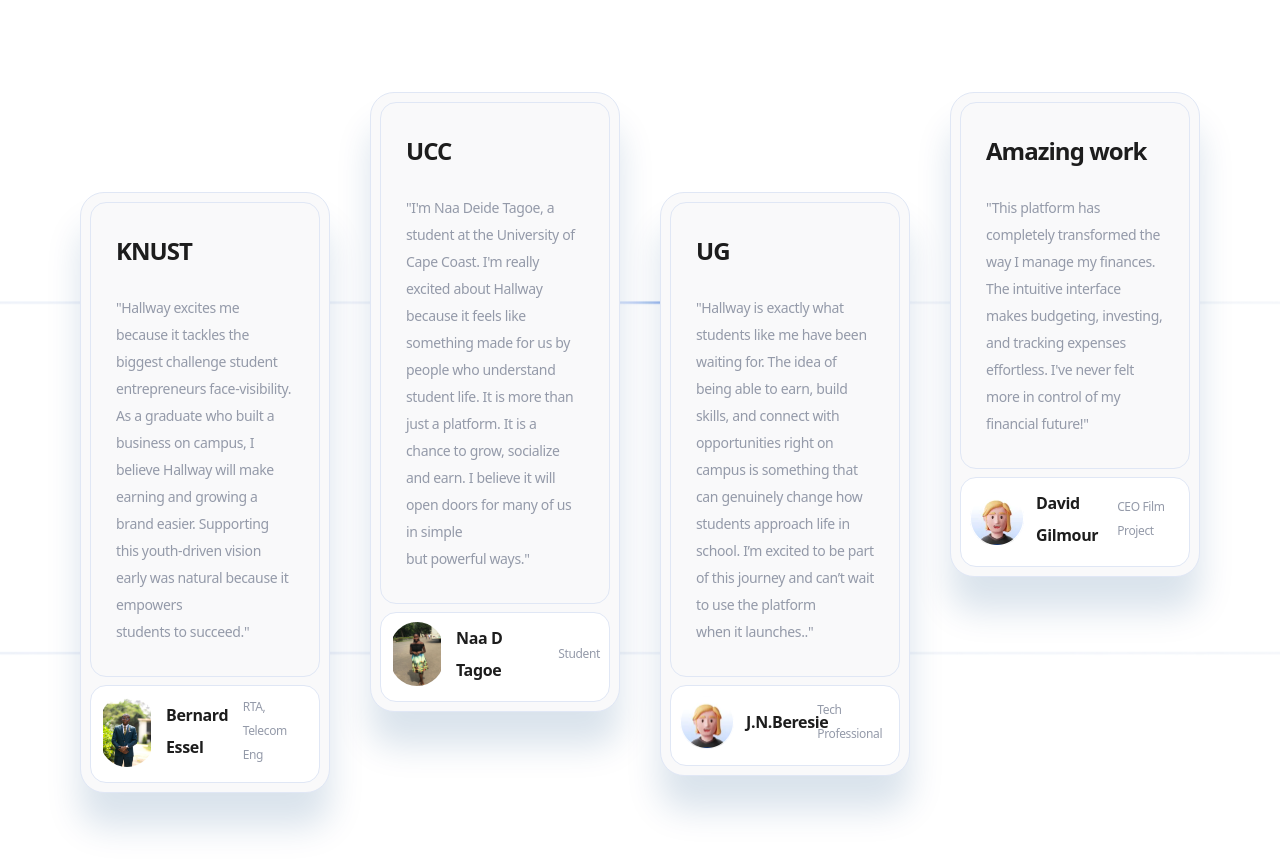
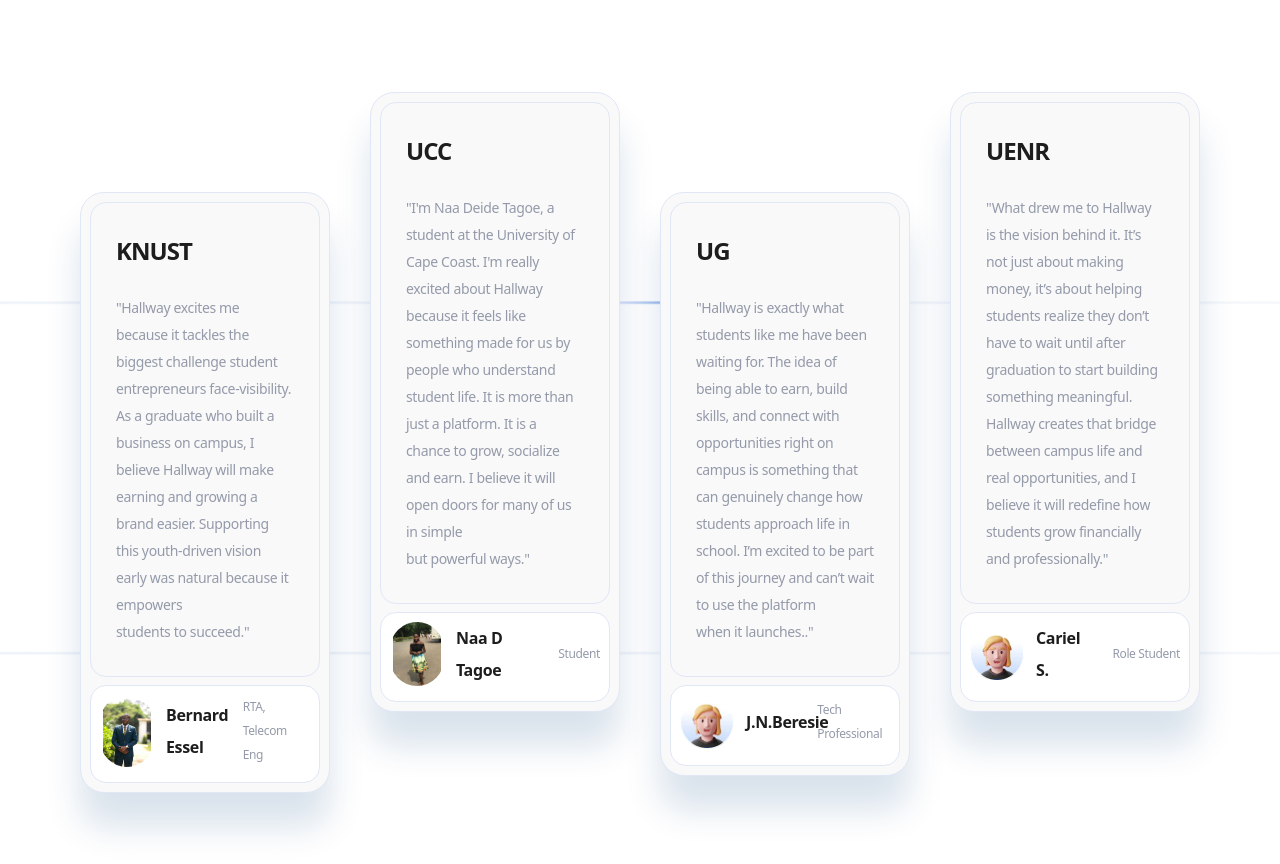
Before and after one commit to thouartdarkens-ux/pixel-perfect-clone-38, a React (Vite) app: page /BecomeaVendor in a window 1280 px wide. Shown: the part 3460-4324 px from the top of the page. Built offline with nearby package versions, Linux system fonts and the light colour scheme.

Commit message:
Update TestimonialsSection.tsx

```diff
--- a/src/components/TestimonialsSection.tsx
+++ b/src/components/TestimonialsSection.tsx
@@ -26,10 +26,10 @@ const testimonials = [{
   className: "mt-[100px] max-md:mt-10"
 }, {
   id: 4,
-  heading: "Amazing work",
-  quote: "\"This platform has completely transformed the way I manage my finances. The intuitive interface makes budgeting, investing, and tracking expenses effortless. I've never felt more in control of my financial future!\"",
-  authorName: "David Gilmour",
-  authorTitle: "CEO Film Project",
+  heading: "UENR",
+  quote: "\"What drew me to Hallway is the vision behind it. It’s not just about making money, it’s about helping students realize they don’t have to wait until after graduation to start building something meaningful. Hallway creates that bridge between campus life and real opportunities, and I believe it will redefine how students grow financially and professionally.\"",
+  authorName: "Cariel S.",
+  authorTitle: "Role Student",
   authorAvatar: "/images/avatar-james.png",
   className: "max-md:mt-5"
 }];
```
